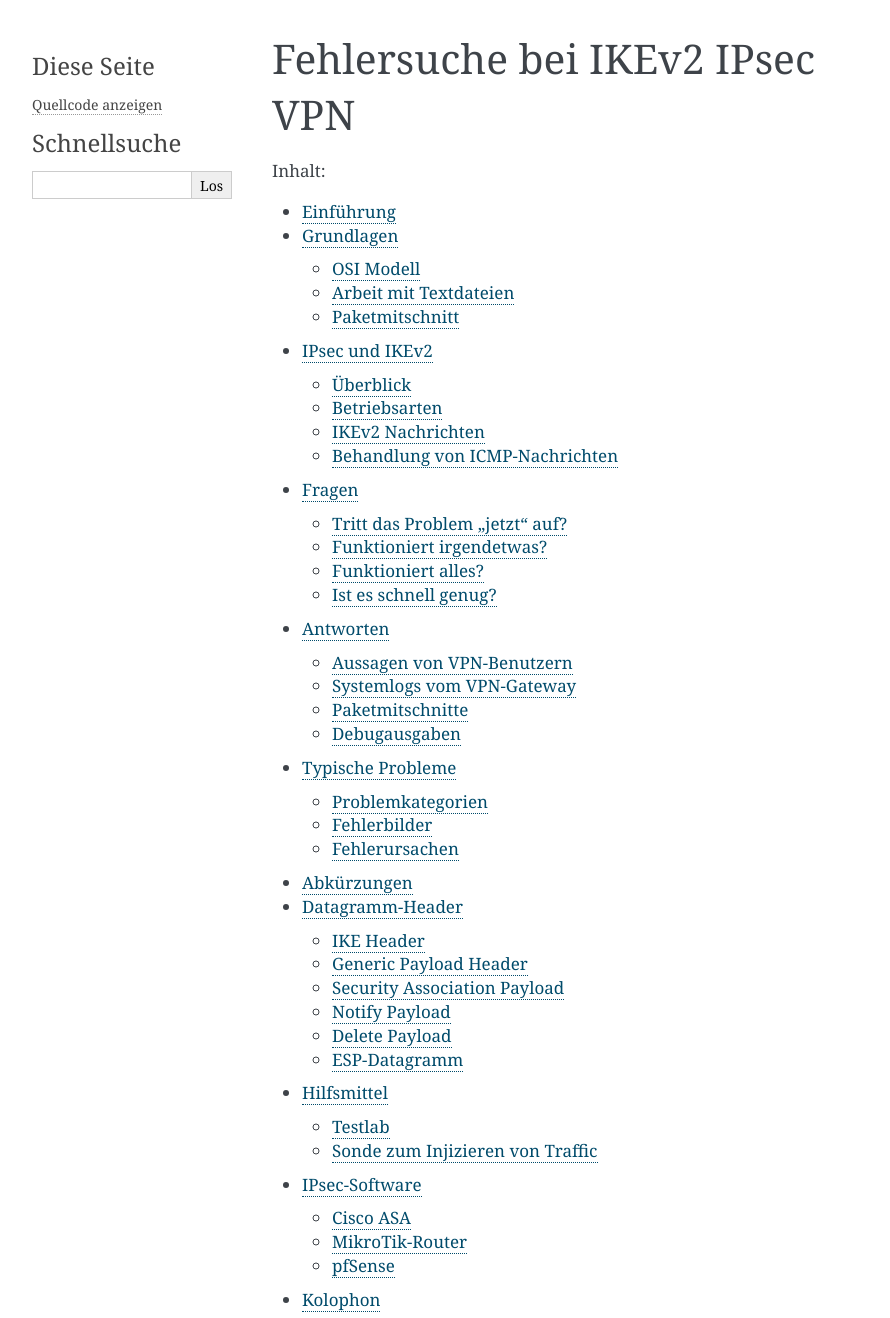
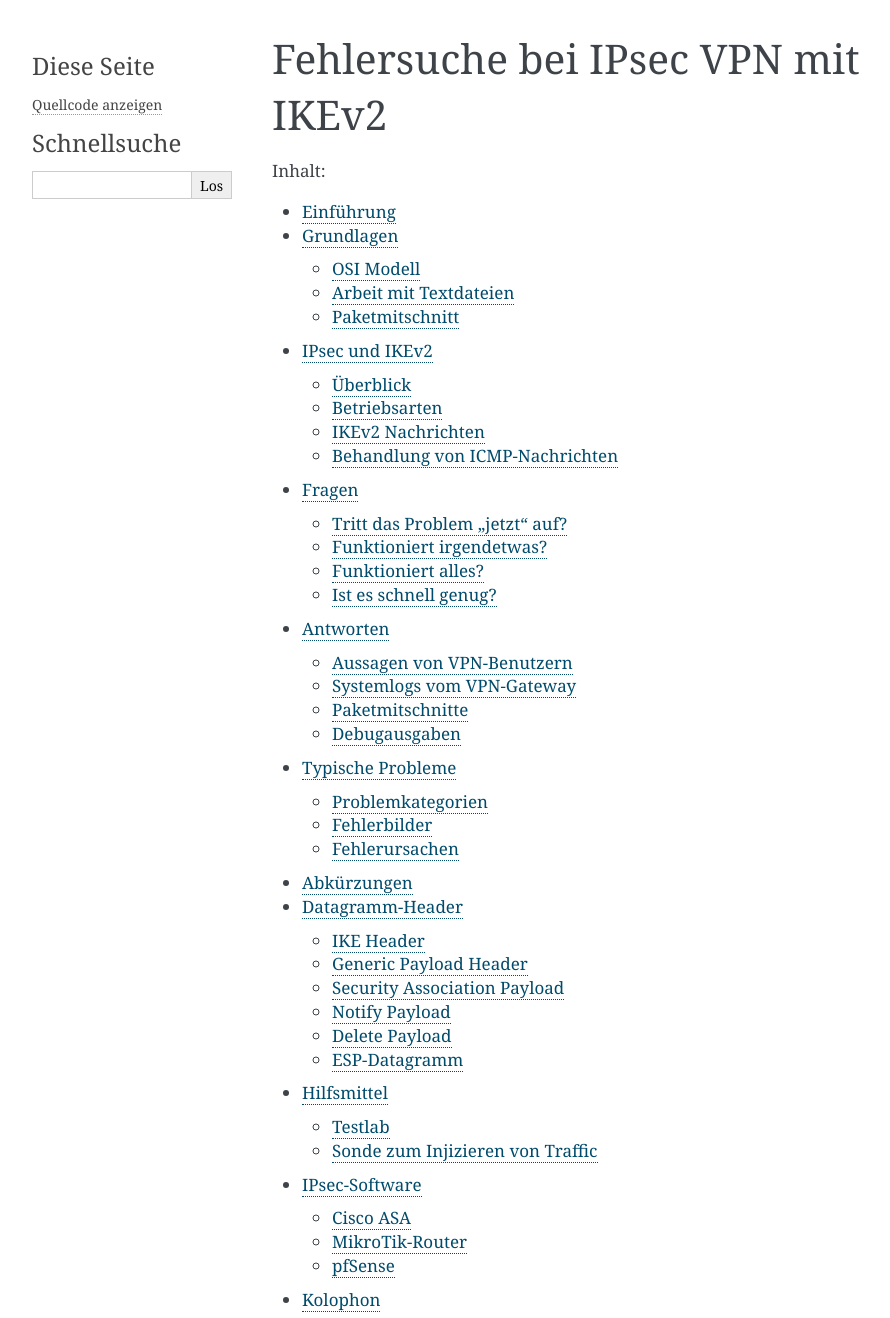
Before and after one commit to matwei-books/Fehlersuche-bei-IPsec-VPN-mit-IKEv2, a Sphinx documentation site: the page built from source/index.rst, in a window 1280 px wide, cut to the strip 0-1318 px from the top of the page. Shown: the whole strip, without its empty margins (148-1038 px from the left). Built offline with Sphinx 7.4.7, drawn with Linux system fonts in a browser that asks for light colours.

Commit message:
Titel korrigieren

```diff
--- a/source/conf.py
+++ b/source/conf.py
@@ -19,7 +19,7 @@
 
 # -- Project information -----------------------------------------------------
 
-project = 'Fehlersuche bei IKEv2 IPsec VPN'
+project = 'Fehlersuche bei IPsec VPN mit IKEv2'
 copyright = '2020, Mathias Weidner'
 author = 'Mathias Weidner'
 
@@ -170,7 +170,8 @@ vdivide={1.2in,*,*}
 %\publishers{These are the publishers}
 %\extratitle{\centering This is the extra title}
 \uppertitleback{
-\textbf{Fehlersuche bei IKEv2 IPsec VPN}
+\textbf{Fehlersuche bei IPsec VPN}
+\textbf{mit IKEv2}
 
 \textcopyright~Mathias Weidner, 2020
 
@@ -207,7 +208,8 @@ latex_docclass = {
 # (source start file, target name, title,
 #  author, documentclass [howto, manual, or own class]).
 latex_documents = [
-    (master_doc, 'FehlersuchebeiIKEv2IPsecVPN.tex', 'Fehlersuche bei IKEv2 IPsec VPN',
+    (master_doc, 'FehlersuchebeiIKEv2IPsecVPN.tex',
+    'Fehlersuche bei IPsec VPN mit IKEv2',
      'Mathias Weidner', 'manual'),
 ]
 
@@ -218,7 +220,7 @@ latex_use_xindy = True;
 # One entry per manual page. List of tuples
 # (source start file, name, description, authors, manual section).
 man_pages = [
-    (master_doc, 'fehlersuchebeiikev2ipsecvpn', 'Fehlersuche bei IKEv2 IPsec VPN',
+    (master_doc, 'fehlersuchebeiikev2ipsecvpn', 'Fehlersuche bei IPsec VPN mit IKEv2',
      [author], 1)
 ]
 
@@ -229,7 +231,7 @@ man_pages = [
 # (source start file, target name, title, author,
 #  dir menu entry, description, category)
 texinfo_documents = [
-    (master_doc, 'FehlersuchebeiIKEv2IPsecVPN', 'Fehlersuche bei IKEv2 IPsec VPN',
+    (master_doc, 'FehlersuchebeiIKEv2IPsecVPN', 'Fehlersuche bei IPsec VPN mit IKEv2',
      author, 'FehlersuchebeiIKEv2IPsecVPN', 'One line description of project.',
      'Miscellaneous'),
 ]
--- a/source/index.rst
+++ b/source/index.rst
@@ -3,8 +3,8 @@
    You can adapt this file completely to your liking, but it should at least
    contain the root `toctree` directive.
 
-Fehlersuche bei IKEv2 IPsec VPN
-===============================
+Fehlersuche bei IPsec VPN mit IKEv2
+===================================
 
 .. .. todolist::
 
```
